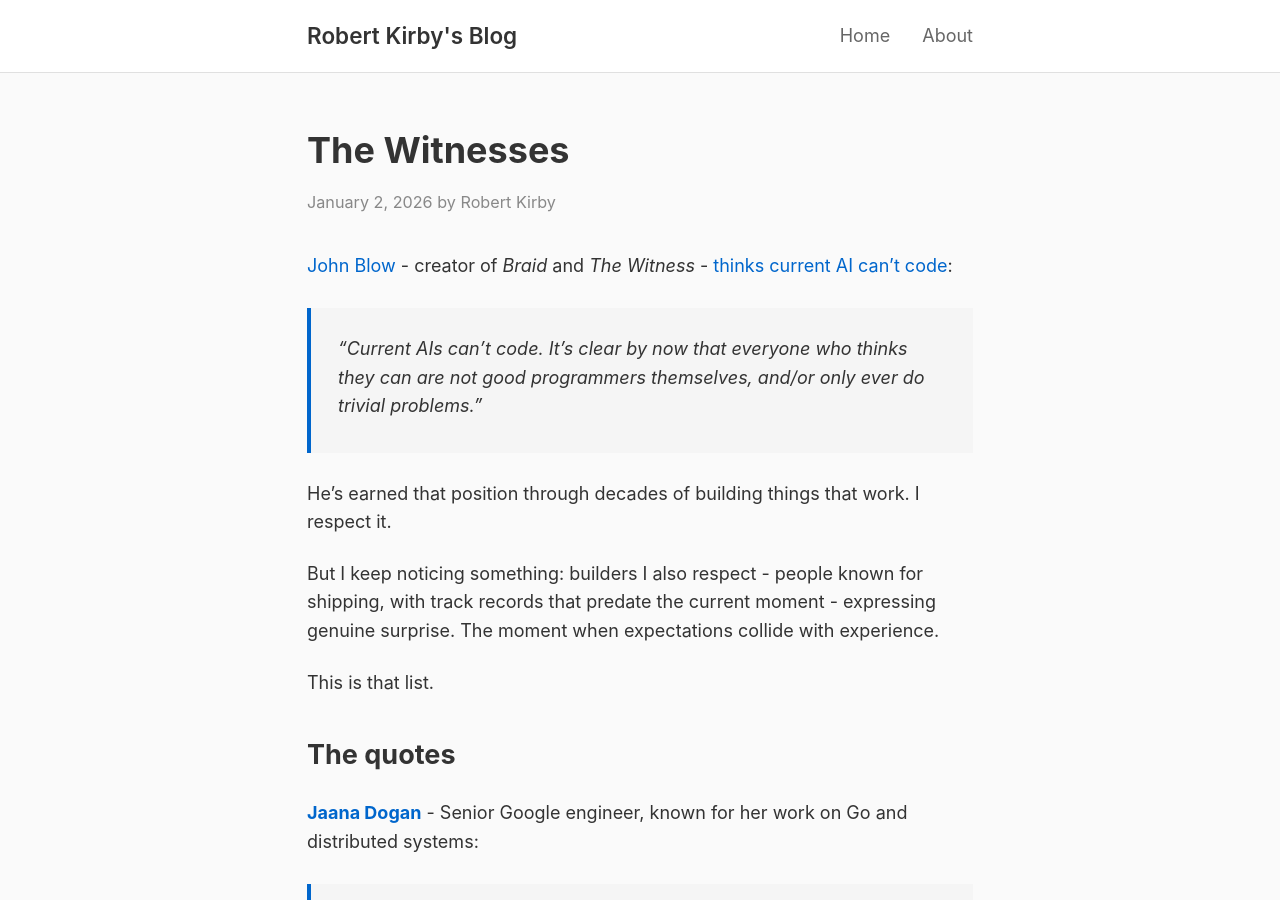
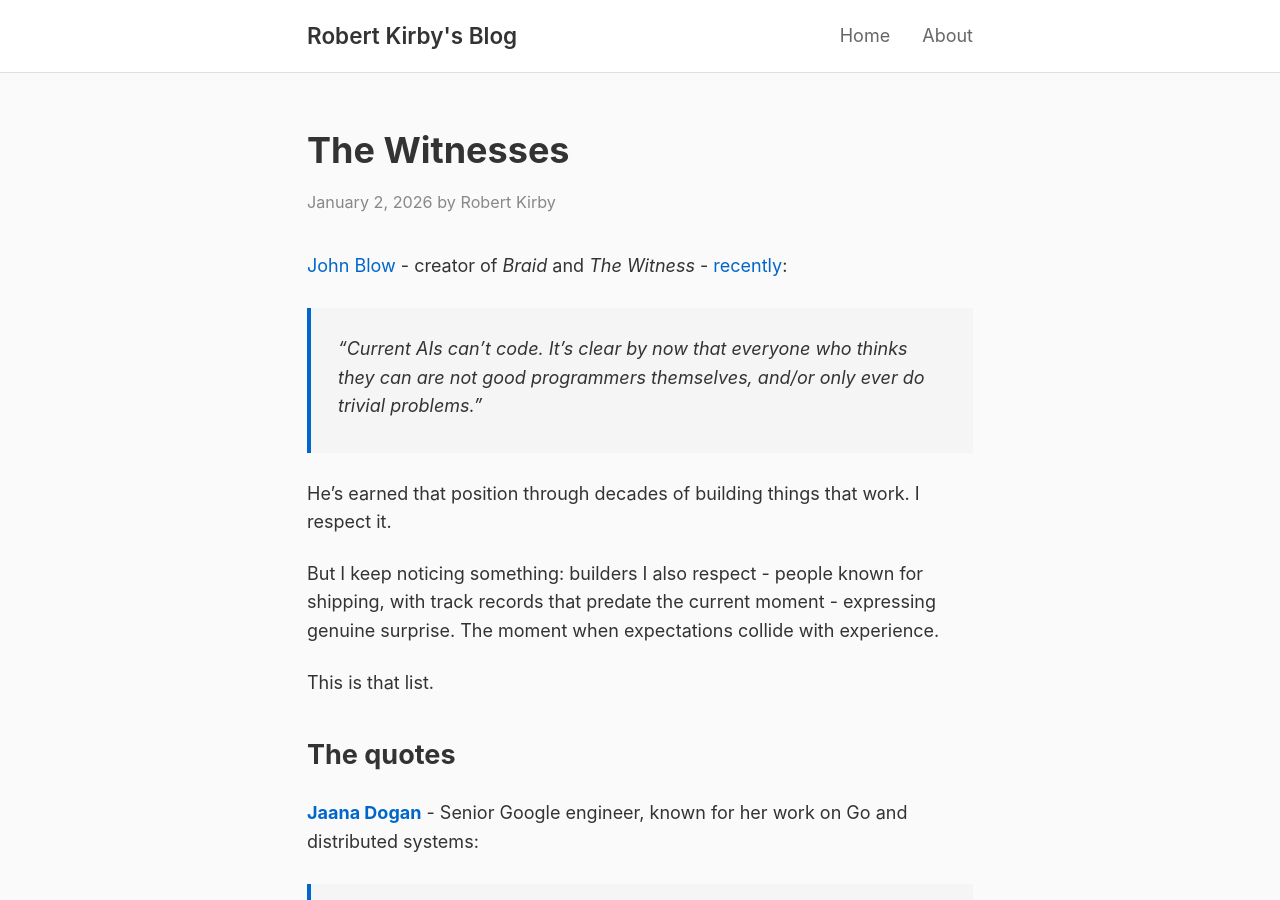
Before and after one commit to rob137/rob137.github.io, a Jekyll site: the page built from _posts/2026-01-02-the-witnesses.md, in a window 1280 px wide and 900 px high. Built offline with Jekyll 4.4.1, drawn with Linux system fonts in a browser that asks for light colours.

Commit message:
Let Blow quote speak for itself
Remove redundant "thinks current AI can't code" - the quote says it

🤖 Generated with [Claude Code](https://claude.com/claude-code)

Co-Authored-By: Claude Opus 4.5 <noreply@anthropic.com>

```diff
--- a/_posts/2026-01-02-the-witnesses.md
+++ b/_posts/2026-01-02-the-witnesses.md
@@ -6,7 +6,7 @@ tags: [ai, llm, coding, evidence]
 excerpt: "A running list of respected programmers - people with Wikipedia pages for actually building things - expressing genuine surprise at AI coding tools."
 ---
 
-[John Blow](https://en.wikipedia.org/wiki/Jonathan_Blow) - creator of *Braid* and *The Witness* - [thinks current AI can't code](https://x.com/Jonathan_Blow/status/2006479911750611333):
+[John Blow](https://en.wikipedia.org/wiki/Jonathan_Blow) - creator of *Braid* and *The Witness* - [recently](https://x.com/Jonathan_Blow/status/2006479911750611333):
 
 > "Current AIs can't code. It's clear by now that everyone who thinks they can are not good programmers themselves, and/or only ever do trivial problems."
 
```
